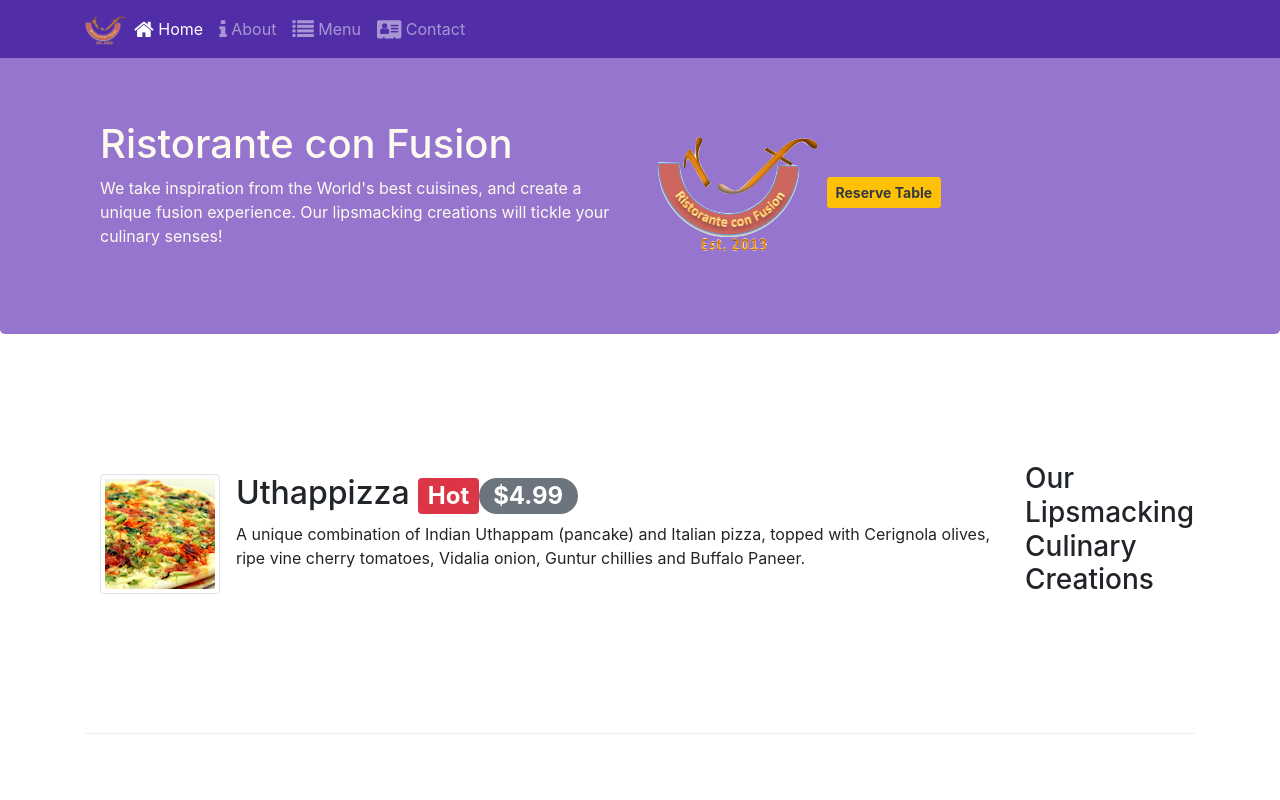
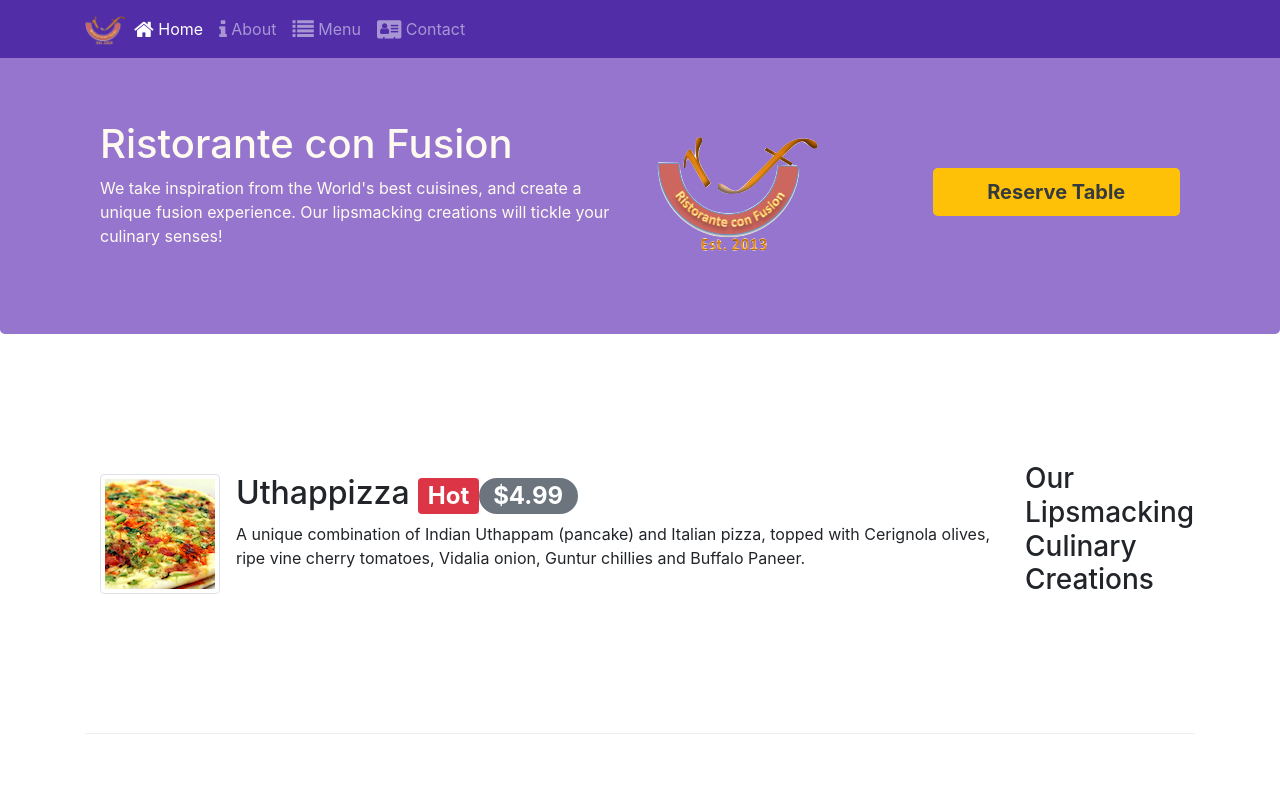
Before and after one commit to pallavisharma2811/Bootstrap4, a website: page index.html in a window 1280 px wide. Shown: the top 800 px of the page. Drawn offline with nearby package versions, Linux system fonts and the light colour scheme.

Commit message:
btn-block modification ~Assignment 2

```diff
--- a/index.html
+++ b/index.html
@@ -43,9 +43,11 @@
                     <h1>Ristorante con Fusion</h1>
                     <p>We take inspiration from the World's best cuisines, and create a unique fusion experience. Our lipsmacking creations will tickle your culinary senses!</p>
                 </div>
-                <div class="col-12 col-sm-6 align-self-center">
+                <div class="col-12 col-sm-3 align-items-center">
                     <img src="img/logo.png" class="img-fluid">
-                    <button type="button" class="btn btn-sm bg-warning"><a class="text-dark font-weight-bold" href="#reserve">Reserve Table</a></button>
+                </div>
+                <div class="col-12 col-sm-3 align-items-center">
+                    <button type="button" class="btn btn-lg btn-block bg-warning"><a class="text-dark font-weight-bold" href="#reserve">Reserve Table</a></button>
                 </div>
             </div>
         </div>
```
